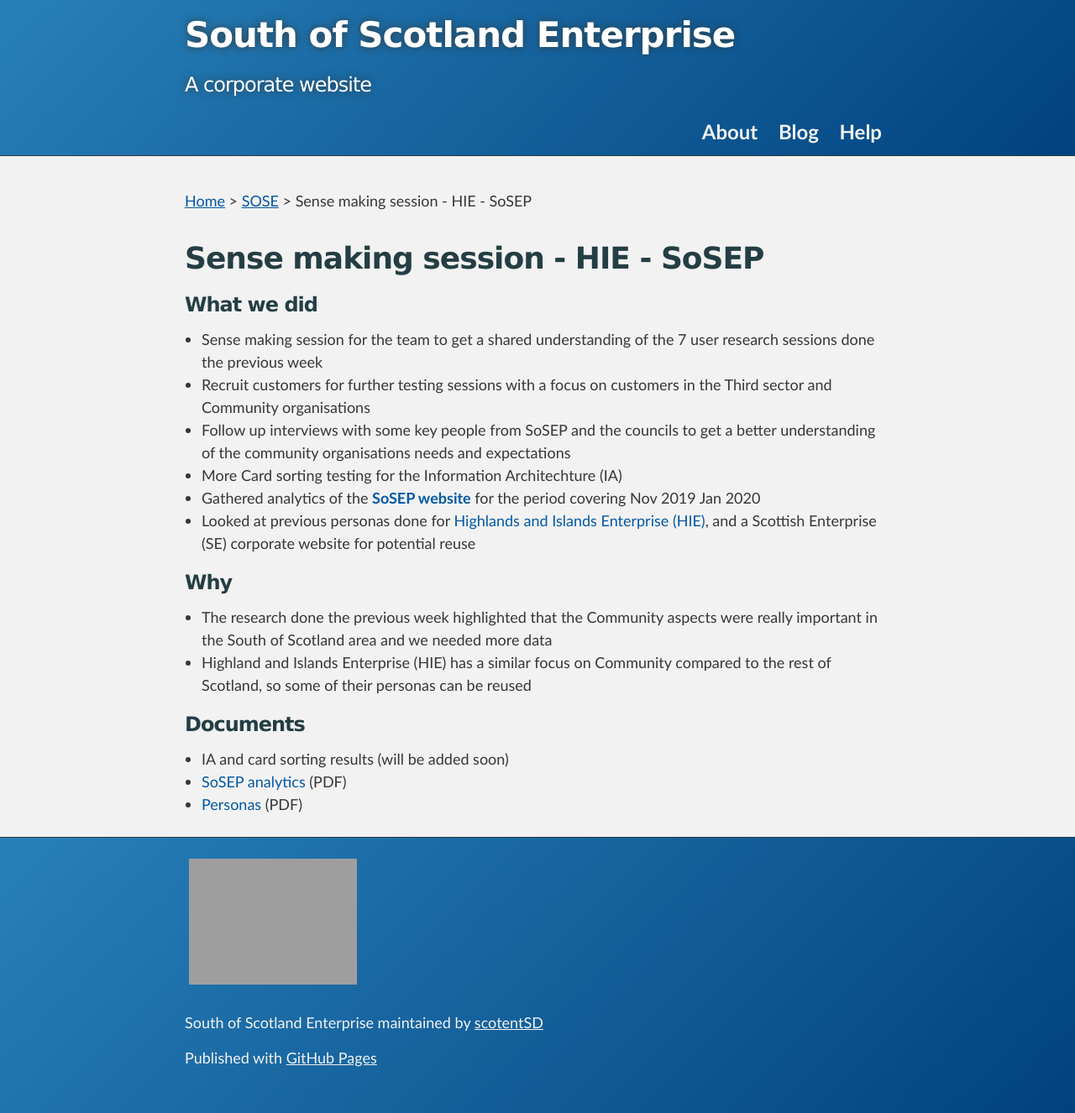
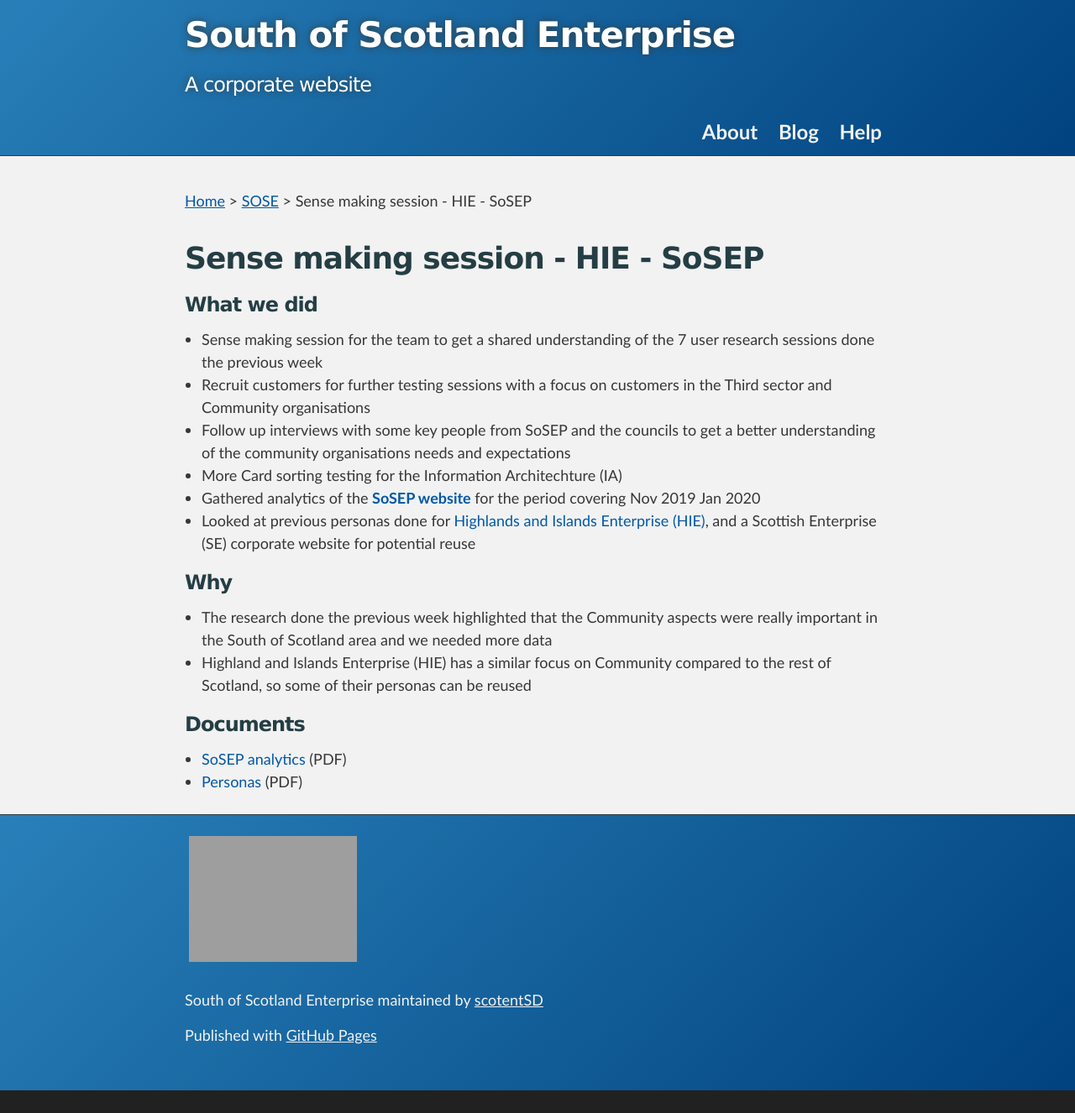
Before and after one commit to scotentSD/SOSE, a Jekyll site: the page built from _posts/2020-02-04-sensemaking-04-02-2020.md, in a window 1280 px wide. Shown: the whole page at 84% size. Built offline with Jekyll 4.4.1, drawn with Linux system fonts in a browser that asks for light colours; after the commit the page ends 1299 px from its top, so only the background shows below that.

Commit message:
SK - remove line about card sorting as results not simple to read

```diff
--- a/_posts/2020-02-04-sensemaking-04-02-2020.md
+++ b/_posts/2020-02-04-sensemaking-04-02-2020.md
@@ -23,6 +23,5 @@ display_date: Week starting 03/02/20 # Date to show on the page
 
 ### Documents
 
-- IA and card sorting results (will be added soon)
 - [SoSEP analytics](../files/sosep-website-analytics-Nov19-Jan20.pdf) (PDF)
 - [Personas](../files/SOSE Personas - v1.pdf) (PDF)
```
